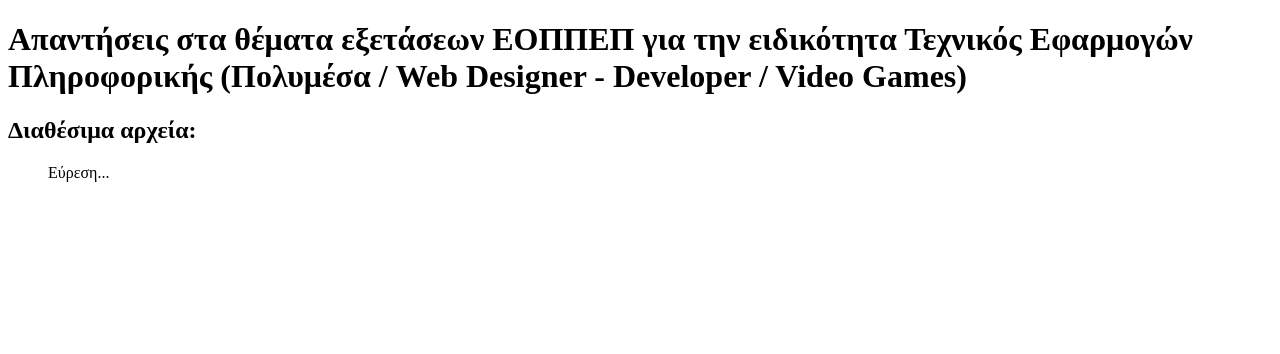
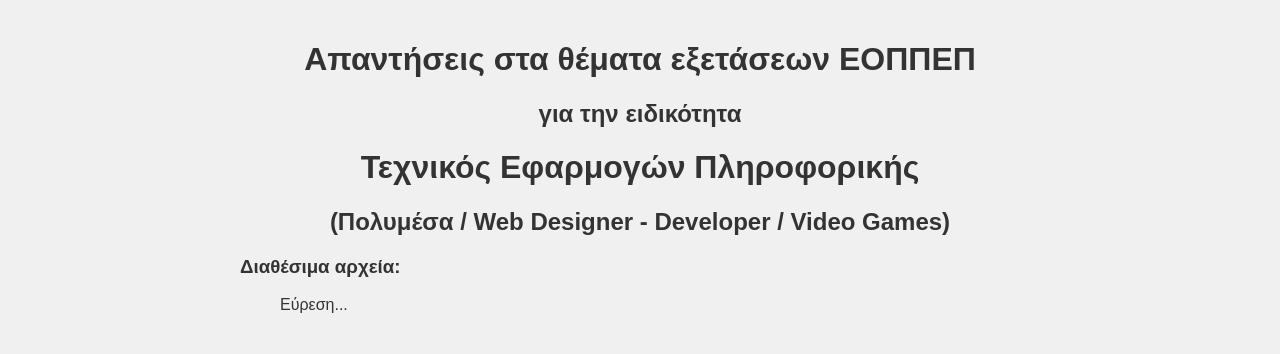
Before and after one commit to cambergr/eoppep, a plain HTML site: page docs/index.html in a window 1280 px wide. Drawn offline with Linux system fonts and the light colour scheme; no server answers.

Commit message:
Make page look better

```diff
--- a/docs/index.html
+++ b/docs/index.html
@@ -5,12 +5,37 @@
     <meta charset="UTF-8">
     <meta name="viewport" content="width=device-width, initial-scale=1.0">
     <title>Απαντήσεις θεμάτων ΕΟΠΠΕΠ</title>
+    <style>
+        body {
+            font-family: Arial, sans-serif;
+            margin: 0;
+            padding: 0;
+            background-color: #f0f0f0;
+            color: #333;
+            font-size: 16px;
+        }
+
+        .container {
+            max-width: 800px;
+            margin: 0 auto;
+            padding: 20px;
+            text-align: center;
+        }
+        .content {
+            margin-top: 20px;
+            text-align:start;
+        }
+    </style>
 </head>
 
 <body>
-    <h1>Απαντήσεις στα θέματα εξετάσεων ΕΟΠΠΕΠ για την ειδικότητα Τεχνικός Εφαρμογών Πληροφορικής (Πολυμέσα / Web
-        Designer - Developer / Video Games)</h1>
-    <h2>Διαθέσιμα αρχεία:</h2>
+    <div class="container">
+        <h1>Απαντήσεις στα θέματα εξετάσεων ΕΟΠΠΕΠ</h1>
+        <h2>για την ειδικότητα</h2>
+        <h1> Τεχνικός Εφαρμογών Πληροφορικής</h1>
+        <h2> (Πολυμέσα / Web Designer - Developer / Video Games)</h2>
+        <div class="content">
+            <h3>Διαθέσιμα αρχεία:</h3>
             <ul id="file-list">Εύρεση...</ul>
 
             <script>
@@ -33,6 +58,8 @@
                     })
                     .catch(error => console.error("Error fetching file list:", error));
             </script>
+        </div>
+    </div>
 </body>
 
 </html>
```
Lines whose indentation alone changed are shown as unchanged.
